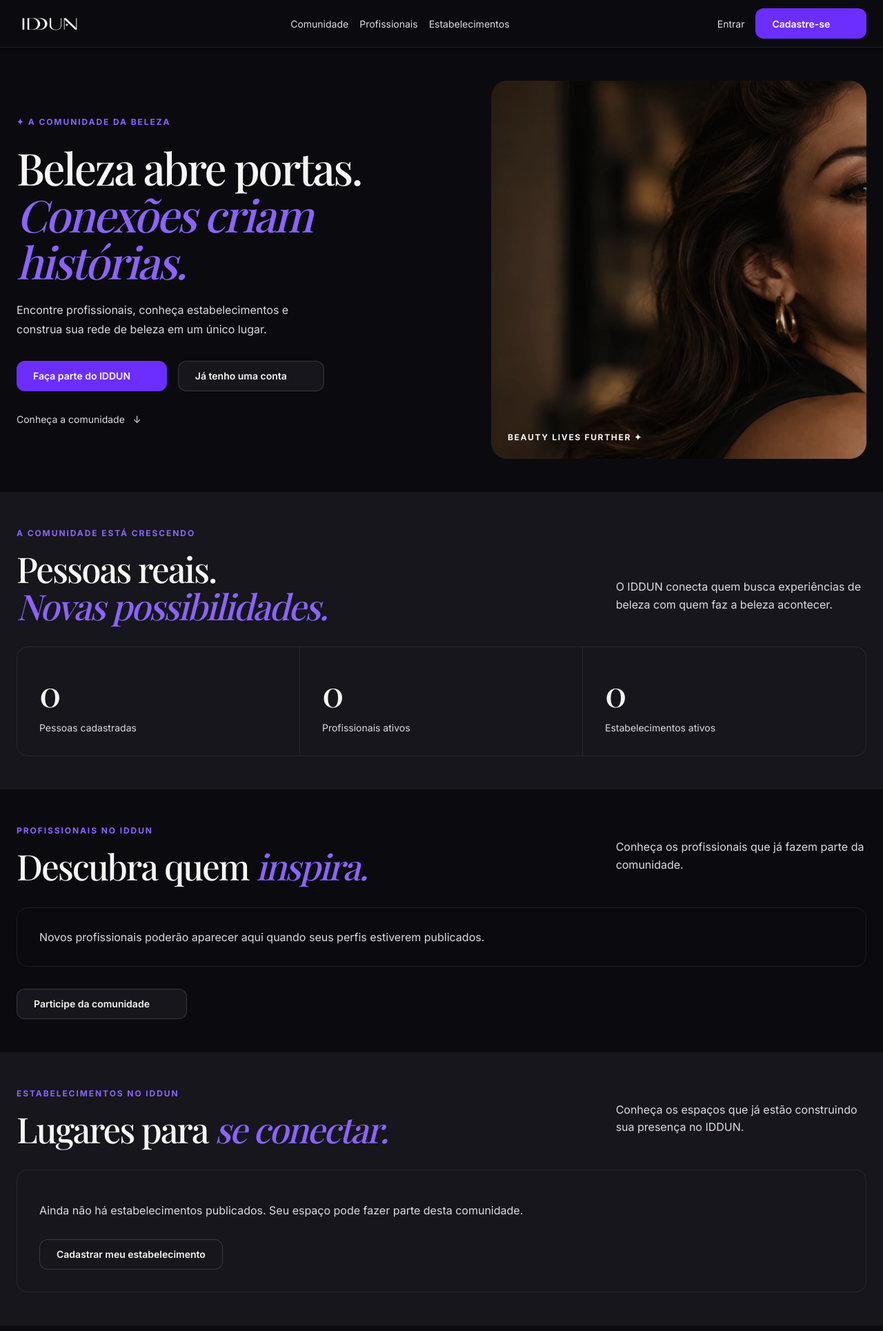
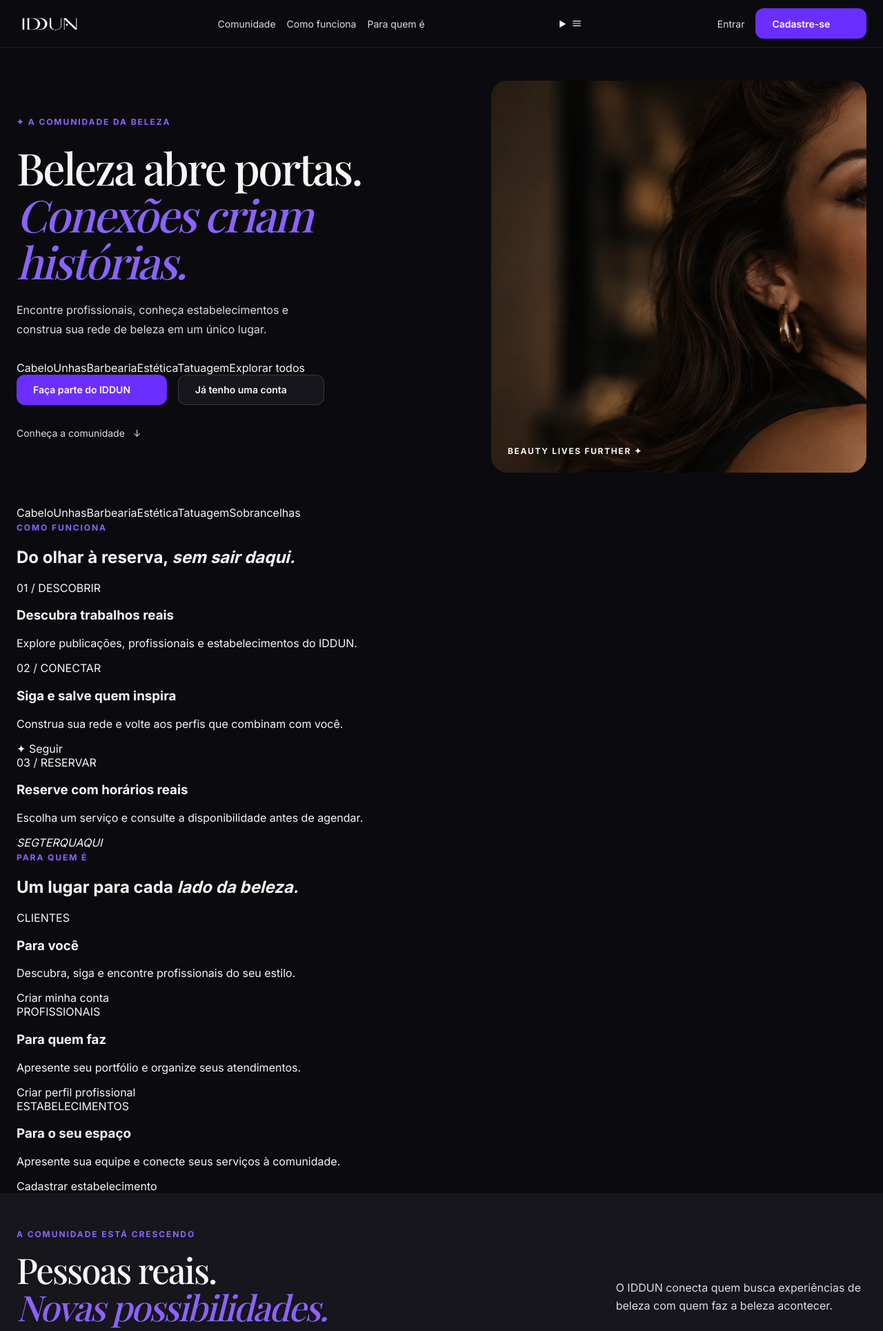
Before and after one commit to kastiliuu/iddun, a Flask app: page / in a window 1280 px wide. Shown: the top 1929 px of the page at 69% size. Run offline with Flask 3, Linux system fonts and the light colour scheme; data that the repository does not hold is empty; some libraries are stand-ins or nearby versions; some web fonts are replaced.

Commit message:
feat(CONV-07 B): editorial hero, category discovery, bento journeys and audience sections

```diff
--- a/app/templates/public/home.html
+++ b/app/templates/public/home.html
@@ -14,9 +14,10 @@
     </a>
     <nav class="landing-header__nav" aria-label="Navegação da página inicial">
       <a href="#comunidade">Comunidade</a>
-      <a href="#profissionais">Profissionais</a>
-      <a href="#estabelecimentos">Estabelecimentos</a>
+      <a href="#como-funciona">Como funciona</a>
+      <a href="#para-quem">Para quem é</a>
     </nav>
+    <details class="landing-mobile-menu"><summary aria-label="Abrir navegação">{{ icon('menu') }}</summary><nav aria-label="Menu mobile"><a href="#como-funciona">Como funciona</a><a href="#para-quem">Para quem é</a><a href="#comunidade">Comunidade</a><a href="{{ url_for('auth.login') }}">Entrar</a></nav></details>
     <div class="landing-header__actions">
       <a class="landing-link" href="{{ url_for('auth.login') }}">Entrar</a>
       <a class="landing-button landing-button--primary" href="{{ url_for('auth.register') }}">Cadastre-se {{ icon('arrow-up-right') }}</a>
@@ -32,6 +33,7 @@
       <span class="landing-eyebrow">✦ A comunidade da beleza</span>
       <h1 id="landing-title">Beleza abre portas. <em>Conexões criam histórias.</em></h1>
       <p>Encontre profissionais, conheça estabelecimentos e construa sua rede de beleza em um único lugar.</p>
+      <nav class="landing-category-chips" aria-label="Explorar por categoria">{% for category in categories[:5] %}<a href="{{ url_for('public.experiences', categoria=category.value) }}">{{ category.name }}</a>{% endfor %}<a href="{{ url_for('public.experiences') }}">Explorar todos {{ icon('arrow-right') }}</a></nav>
       <div class="landing-hero__actions">
         <a href="{{ url_for('auth.register') }}" class="landing-button landing-button--primary">Faça parte do IDDUN {{ icon('arrow-up-right') }}</a>
         <a href="{{ url_for('auth.login') }}" class="landing-button landing-button--outline">Já tenho uma conta {{ icon('arrow-right') }}</a>
@@ -41,6 +43,38 @@
     <div class="landing-hero__art" aria-hidden="true">
       <img src="{{ url_for('static', filename='img/hero-woman-v3.webp') }}" alt="" fetchpriority="high">
       <span class="landing-art-label">BEAUTY LIVES FURTHER ✦</span>
+      <span class="landing-art-note">Arte de apresentação · não representa disponibilidade</span>
+      <div class="landing-orbit" data-landing-orbit aria-hidden="true"><span class="landing-orbit__core">✦</span><span class="landing-orbit__node landing-orbit__node--one"></span><span class="landing-orbit__node landing-orbit__node--two"></span><span class="landing-orbit__node landing-orbit__node--three"></span></div>
+    </div>
+  </div>
+</section>
+
+<div class="landing-category-band" aria-label="Áreas de beleza"><div class="container landing-category-band__items">{% for category in categories %}<span>{{ category.name }}</span>{% endfor %}</div></div>
+
+<section class="landing-story" id="como-funciona" aria-labelledby="landing-story-title">
+  <div class="container">
+    <span class="landing-eyebrow">COMO FUNCIONA</span>
+    <h2 id="landing-story-title">Do olhar à reserva, <em>sem sair daqui.</em></h2>
+    <div class="landing-story__grid">
+      <article class="landing-story-card landing-story-card--lead">
+        <span>01 / DESCOBRIR</span><h3>Descubra trabalhos reais</h3>
+        <p>Explore publicações, profissionais e estabelecimentos do IDDUN.</p>
+        <div class="landing-story-tiles" aria-hidden="true"><i></i><i></i><i></i><i></i><i></i><i></i></div>
+      </article>
+      <article class="landing-story-card"><span>02 / CONECTAR</span><h3>Siga e salve quem inspira</h3><p>Construa sua rede e volte aos perfis que combinam com você.</p><div class="landing-story-symbol" aria-hidden="true">✦ <span>Seguir</span></div></article>
+      <article class="landing-story-card"><span>03 / RESERVAR</span><h3>Reserve com horários reais</h3><p>Escolha um serviço e consulte a disponibilidade antes de agendar.</p><div class="landing-story-days" aria-hidden="true"><i>SEG</i><i>TER</i><i>QUA</i><i>QUI</i></div></article>
+    </div>
+  </div>
+</section>
+
+<section class="landing-audiences" id="para-quem" aria-labelledby="landing-audiences-title">
+  <div class="container">
+    <span class="landing-eyebrow">PARA QUEM É</span>
+    <h2 id="landing-audiences-title">Um lugar para cada <em>lado da beleza.</em></h2>
+    <div class="landing-audiences__grid">
+      <article><span>CLIENTES</span><h3>Para você</h3><p>Descubra, siga e encontre profissionais do seu estilo.</p><a href="{{ url_for('auth.register') }}">Criar minha conta {{ icon('arrow-right') }}</a></article>
+      <article><span>PROFISSIONAIS</span><h3>Para quem faz</h3><p>Apresente seu portfólio e organize seus atendimentos.</p><a href="{{ url_for('auth.register') }}">Criar perfil profissional {{ icon('arrow-right') }}</a></article>
+      <article><span>ESTABELECIMENTOS</span><h3>Para o seu espaço</h3><p>Apresente sua equipe e conecte seus serviços à comunidade.</p><a href="{{ url_for('auth.register') }}">Cadastrar estabelecimento {{ icon('arrow-right') }}</a></article>
     </div>
   </div>
 </section>
@@ -147,3 +181,4 @@
 </footer>
 {% endblock %}
 {% block mobile_bottom_nav %}{% endblock %}
+{% block scripts %}<script src="{{ url_for('static', filename='js/landing-motion.js') }}" defer></script>{% endblock %}
```
